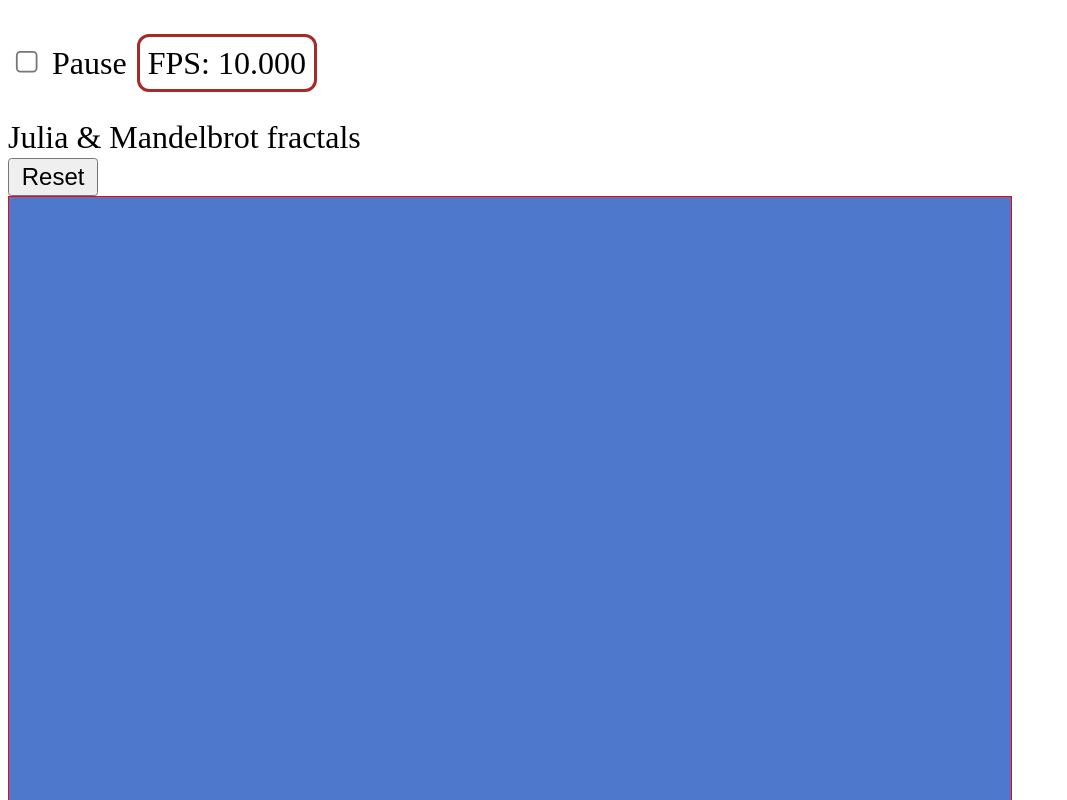
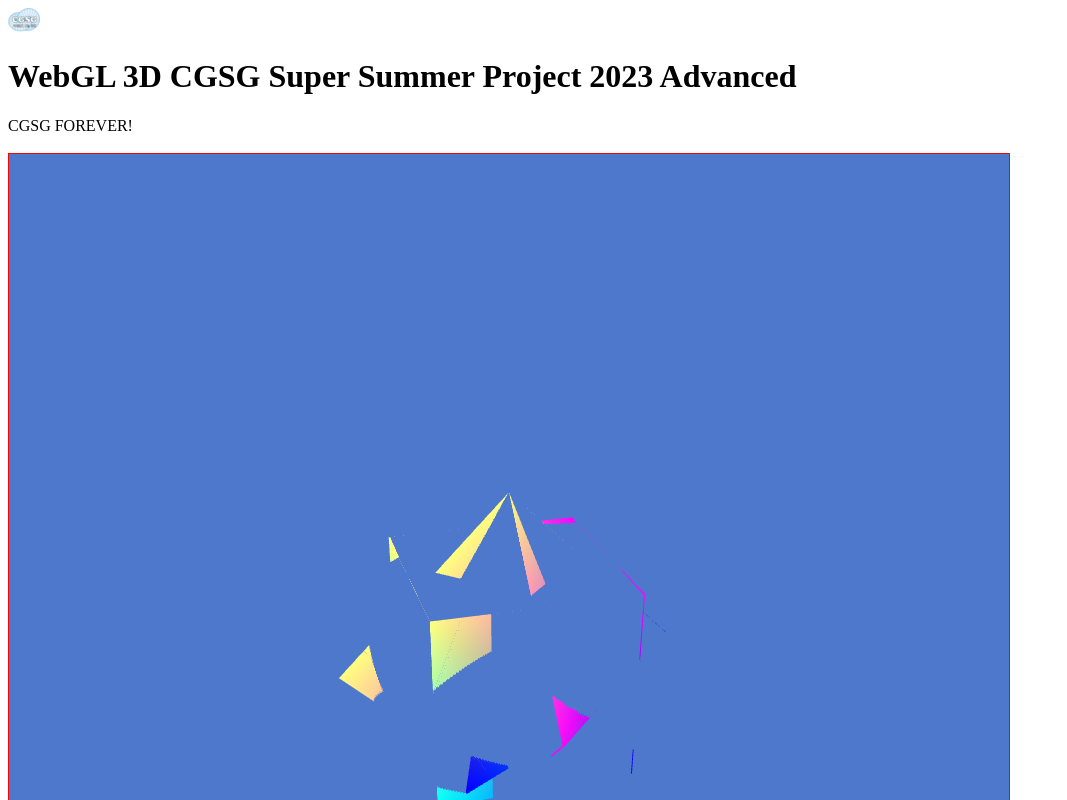
Before and after one commit to jhonnik08CGSGEK3/jhonnik08CGSGEK3.github.io, a website: page T02PlatonSolids/index.html in a window 1280 px wide. Shown: the top 800 px of the page, without its empty margins (0-1067 px from the left). Drawn offline with Linux system fonts and the light colour scheme; animation ran at ten frames a second; files whose address does not match are found by name.

Commit message:
Fixed index.html file.

```diff
--- a/T02PlatonSolids/index.html
+++ b/T02PlatonSolids/index.html
@@ -1,80 +1,41 @@
-<!DOCTYPE html>
+<!doctype HTML>
 <html>
     <head>
-    <meta charset="utf-8" />
-    <title>CGSG:EK3 CGSG'SummerPractice. G.Julia Drawing</title>
+        <meta charset="UTF_8">
+        <title>EK WebGL 3D - CGSG FOREVER!</title>
+        <!-- <link rel="stylesheet" href="styles.css"> -->
     </head>
     <body>
-    <style>
-    input
-    {
-      zoom: 1.8;
-    }
-    div#ctrl span
-    {
-      color: Blue;
-      width: 13em;
-      font-weight: Bold;
-      font-family: Consolas;
-      left: 300px;
-    }
-    td:nth-of-type(5)
-    {
-      text-align: Right;
-      width: 3.5em;
-    }
-    #fpsd
-    {
-      padding: 8px;
-      margin: 2px;
-      display: inline;
-      border: 3px Solid Brown;
-      border-radius: 12px;
-    }
-    #fps
-    {
-      display: inline;
-      width: 8em;
-    }
-    </style>
-    <div id='ctrl' style="font-size: 2em">
-      <br /><input id='pause' type="checkbox" value="" /> Pause
-      <div id='fpsd'>FPS: <div id="fps">30.0</div></div>
-      <br /><br />Julia & Mandelbrot fractals<br />
-      <input id='reset' type="button" checked value="Reset" />
-    </div>
-    <canvas id="myCan" width="1002px" height="1002px" style="border: 1px Solid Red"></canvas>
+        <!-- <script type="text/javascript" src="./render.js"></script> -->
         <script type="module">
-      import * as ekgl from "./main.js";
-
+            import { initGL } from "./render.js";
             window.addEventListener("load", () => {
-        document.body.onkeydown = function (e) {
-          if (e.code == "ArrowUp") document.bgColor = "#AADDFF";
-          if (e.code == "ArrowDown") document.bgColor = "#AAFFDD";
-        };
-
-        document.querySelector('#pause').addEventListener('click', ekgl.myPause);
-        //document.querySelectorAll('.slider').forEach((tag) =>  tag.addEventListener('input', ekgl.mySlider));
-        //document.querySelector('#sl_Col').addEventListener('input', ekgl.myColor);
-        document.querySelector('#reset').addEventListener('click', ekgl.myReset);
-        document.querySelector('#myCan').addEventListener('mousemove', ekgl.myDragHandle);
-        document.querySelector('#myCan').addEventListener('mousewheel', ekgl.myWheelHandle);
-        //  () => {
-        //    ekgl.myPause(this);
-        //  });
-
-        ekgl.initGL();
-        const draw = () => {
-            ekgl.Render();
-            window.requestAnimationFrame(draw);
-        };
-        draw();
-        /*
-        window.setInterval(() => {
-          Render();
-        }, 1);
-        */
+                initGL();
+                let tag = document.getElementById("a1");
+                if (tag != null)
+                    tag.innerHTML = "OpenGL is initialized";
+                // window.setInterval(() => {
+                //     Render();
+                // }, 30);
             });
         </script>
+        <!-- <script type="module">
+            import {Timer} from "./timer.js"
+            let myTimer = new Timer();
+            // ...
+            myTimer.response();
+            let time = myTimer.localTime;
+            if (myTimer.isPause)
+                console.log("Paused");
+            // myTimer.isPause = !myTimer.isPause;
+            //document.getElementById('fps').innerHTML = myTimer.getFPS();
+            myTimer.response('fps'); // -- update FPS automatically
+        </script> -->
+        <div>
+            <img src="./favicon.ico"> <h1>WebGL 3D CGSG Super Summer Project 2023 Advanced</h1>
+            <a>CGSG FOREVER!</a>
+            <br></br>
+            <canvas id="glCanvas" width="1000" height="1000" style="border: 1px Solid Red"></canvas>
+        </div>
     </body>
 </html>
```
Lines whose indentation alone changed are shown as unchanged.
